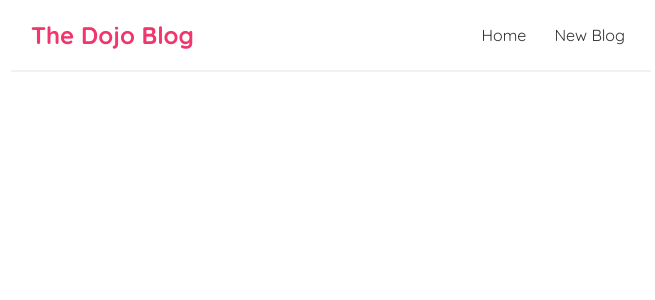
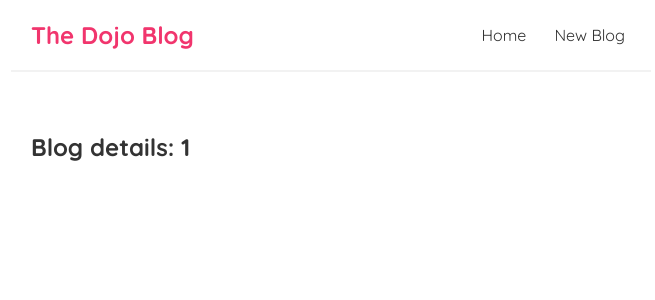
Before and after one commit to cheeseStack/React_basic, a React (Create React App) app in the folder dojo-blog/: page /blogs/1 in a window 1280 px wide. Shown: the top 300 px of the page, without its empty margins (309-964 px from the left). Built offline with nearby package versions, Linux system fonts and the light colour scheme.

Commit message:
added BlogDetails.js file, imported useParams() function to output and link to a blog's id parameter

```diff
--- a/dojo-blog/src/App.js
+++ b/dojo-blog/src/App.js
@@ -2,6 +2,7 @@
 import Home from './Home';
 import { BrowserRouter, Route, Routes, Link } from 'react-router-dom';
 import Create from './Create';
+import BlogDetails from './BlogDetails';
 
 function App() {
 
@@ -13,6 +14,7 @@
         <Routes>
           <Route exact path="/" element = { <Home />} />
           <Route exact path="/create" element = { <Create />} />
+          <Route exact path="/blogs/:id" element = { <BlogDetails />} />
         </Routes>
       </div>
     </div>
--- /dev/null
+++ b/dojo-blog/src/BlogDetails.js
@@ -0,0 +1,14 @@
+import { useParams } from "react-router-dom";
+
+const BlogDetails  = () => {
+    const { id } = useParams();
+    return (
+        <div className="blog-details">
+            <h2>Blog details: { id }</h2>
+        </div>
+
+
+    );
+}
+
+export default BlogDetails;
--- a/dojo-blog/src/BlogList.js
+++ b/dojo-blog/src/BlogList.js
@@ -1,3 +1,4 @@
+import { Link } from "react-router-dom";
 
 const BlogList = ({ blogs, title, handleDelete }) => { //shorthand method of the below 3 lines
 // const BlogList = (props) => {
@@ -9,8 +10,10 @@
             <h2> { title }</h2>
             {blogs.map( (blog) => (
                 <div className="blog-preview" key={blog.id}>
+                    <Link to={ `/blogs/${blog.id}`}>
                     <h2>{ blog.title}</h2>
                     <p>Written by { blog.author }</p>
+                    </Link>
                 </div>
             ))}
         </div>
--- a/dojo-blog/src/Home.js
+++ b/dojo-blog/src/Home.js
@@ -1,4 +1,3 @@
-import { useState, useEffect } from 'react';
 import BlogList from './BlogList';
 import useFetch from './useFetch';
 
--- a/dojo-blog/src/index.css
+++ b/dojo-blog/src/index.css
@@ -61,3 +61,7 @@
   color: #f1356d;
   margin-bottom: 8px;
 }
+
+.blog-preview a {
+  text-decoration: none;
+}
--- a/dojo-blog/src/useFetch.js
+++ b/dojo-blog/src/useFetch.js
@@ -31,7 +31,9 @@
                     setError(err.message);
                 }
             })
-    }, [url]);
+    },
+
+    [url]);
 
     return { data, isPending, error };
 }
```
